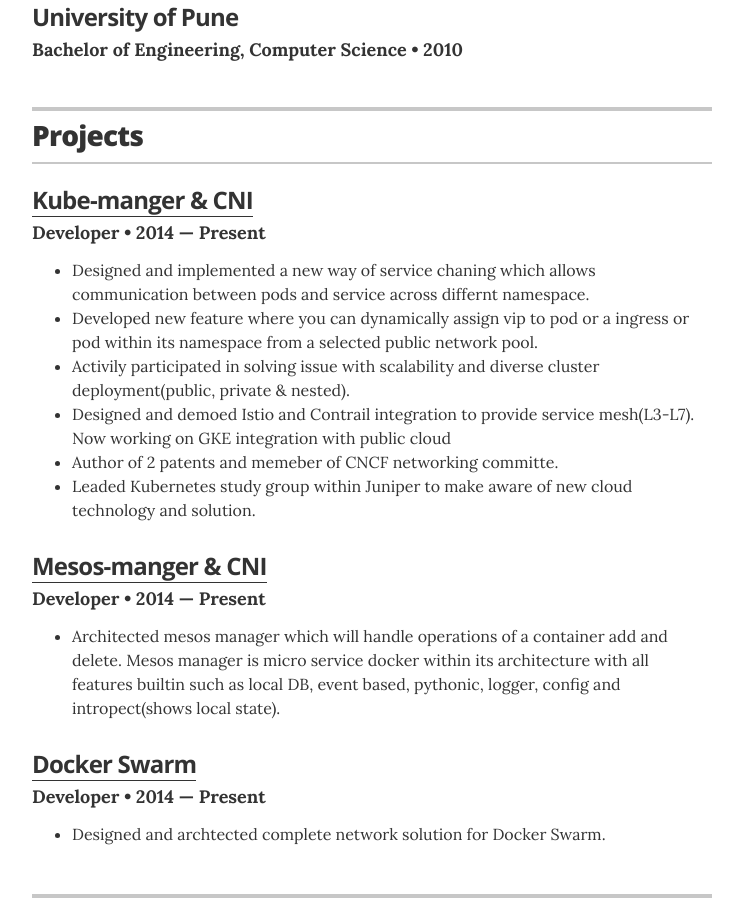
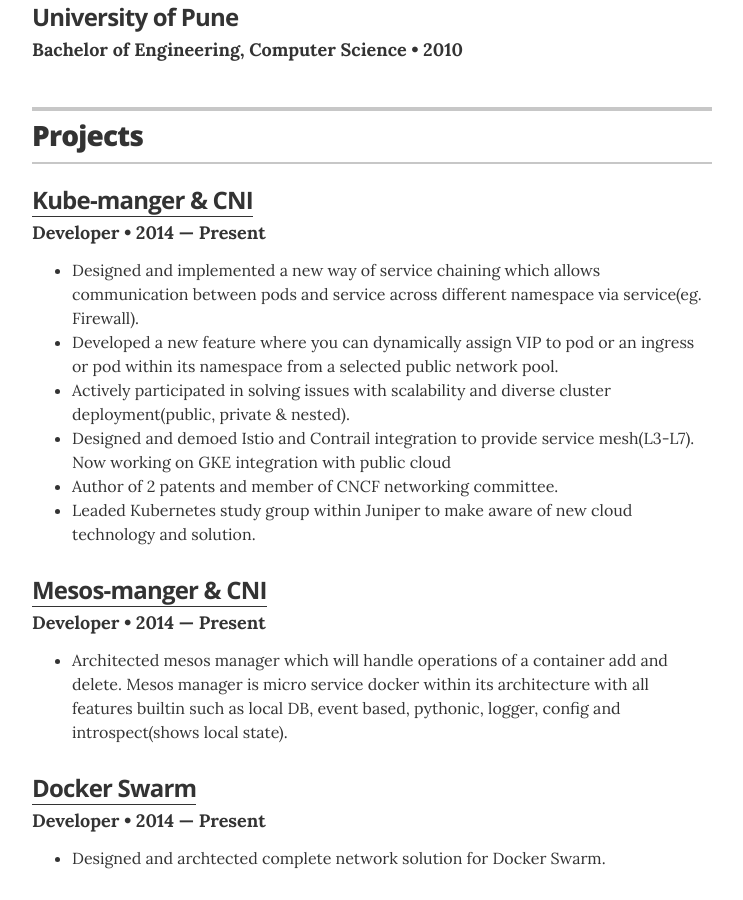
Before and after one commit to sanketgawaderepo/resume, a Jekyll site: the page built from index.html, in a window 1280 px wide and 900 px high, scrolled down 1438 px. Shown: the whole window, without its empty margins (268-1011 px from the left). Built offline with Jekyll 4.4.1, drawn with Linux system fonts in a browser that asks for light colours.

Commit message:
Update projects.yml

```diff
--- a/_data/projects.yml
+++ b/_data/projects.yml
@@ -5,13 +5,13 @@
   role: Developer
   duration: 2014 &mdash; Present
   url: "https://github.com/Juniper/contrail-controller/tree/master/src/container/kube-manager"
-  description: <ul class="resume-item-list"><li>Designed and implemented a new way of service chaning which allows communication between pods and service across differnt namespace.</li><li>Developed new feature where you can dynamically assign vip to pod or a ingress or pod within its namespace from a selected public network pool.</li><li>Activily participated in solving issue with scalability and diverse cluster deployment(public, private & nested).</li><li>Designed and demoed Istio and Contrail integration to provide service mesh(L3-L7). Now working on GKE integration with public cloud</li><li>Author of 2 patents and memeber of CNCF networking committe.</li><li>Leaded Kubernetes study group within Juniper to make aware of new cloud technology and solution.</li></ul>
+  description: <ul class="resume-item-list"><li>Designed and implemented a new way of service chaining which allows communication between pods and service across different namespace via service(eg. Firewall).</li><li>Developed a new feature where you can dynamically assign VIP to pod or an ingress or pod within its namespace from a selected public network pool.</li><li>Actively participated in solving issues with scalability and diverse cluster deployment(public, private & nested).</li><li>Designed and demoed Istio and Contrail integration to provide service mesh(L3-L7). Now working on GKE integration with public cloud</li><li>Author of 2 patents and member of CNCF networking committee.</li><li>Leaded Kubernetes study group within Juniper to make aware of new cloud technology and solution.</li></ul>
 
 - project: Mesos-manger & CNI
   role: Developer
   duration: 2014 &mdash; Present
   url: "https://github.com/Juniper/contrail-controller/tree/master/src/container/mesos-manager"
-  description: <ul class="resume-item-list"><li>Architected mesos manager which will handle operations of a container add and delete. Mesos manager is micro service docker within its architecture with all features builtin such as local DB, event based, pythonic, logger, config and intropect(shows local state).</li></ul>
+  description: <ul class="resume-item-list"><li>Architected mesos manager which will handle operations of a container add and delete. Mesos manager is micro service docker within its architecture with all features builtin such as local DB, event based, pythonic, logger, config and introspect(shows local state).</li></ul>
 
 - project: Docker Swarm
   role: Developer
```
